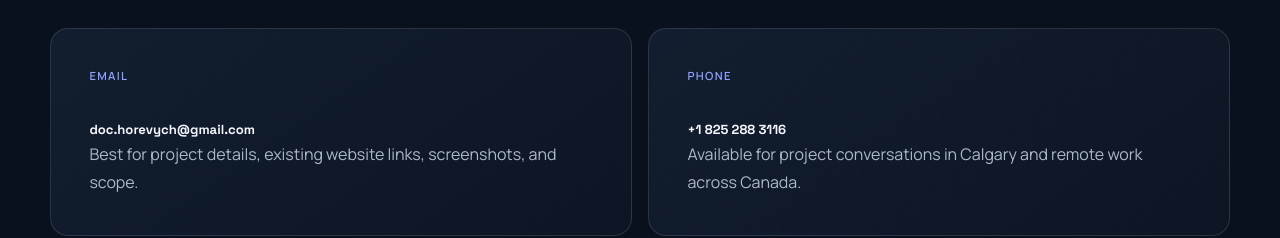
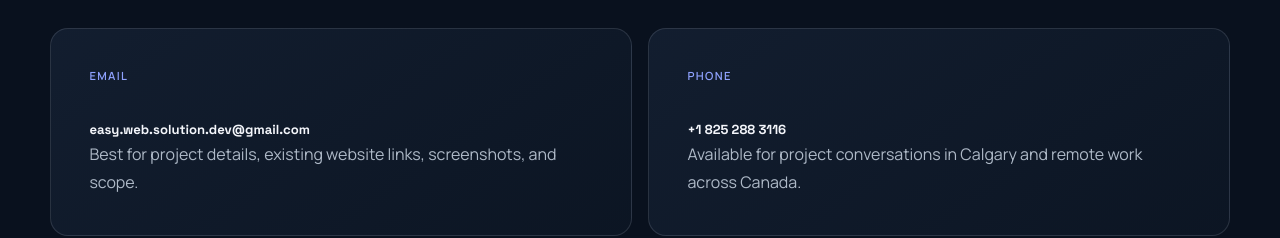
Before and after one commit to GorevitchAndrey/web-solution, a Next.js app: page /contact in a window 1280 px wide. Shown: the part 840-1078 px from the top of the page. Built offline with nearby package versions, Linux system fonts and the light colour scheme; no server answers.

Commit message:
main: replaced email address

```diff
--- a/app/contact/page.tsx
+++ b/app/contact/page.tsx
@@ -25,7 +25,7 @@ export default function ContactPage() {
           "@type": "ProfessionalService",
           name: "Easy Web Solution",
           url: siteUrl,
-          email: "mailto:doc.horevych@gmail.com",
+          email: "mailto:easy.web.solution.dev@gmail.com",
           telephone: "+18252883116",
           areaServed: [{ "@type": "City", name: "Calgary" }, { "@type": "Country", name: "Canada" }],
         },
@@ -65,9 +65,9 @@ export default function ContactPage() {
             <p>Email is the easiest way to send project context, links, screenshots, requirements, or a description of the problem.</p>
           </div>
           <div className="content-contact-grid">
-            <a className="content-card content-card--link" href="mailto:doc.horevych@gmail.com">
+            <a className="content-card content-card--link" href="mailto:easy.web.solution.dev@gmail.com">
               <span>Email</span>
-              <strong className="content-contact-value">doc.horevych@gmail.com</strong>
+              <strong className="content-contact-value">easy.web.solution.dev@gmail.com</strong>
               <p>Best for project details, existing website links, screenshots, and scope.</p>
             </a>
             <a className="content-card content-card--link" href="tel:+18252883116">
--- a/app/page.tsx
+++ b/app/page.tsx
@@ -87,7 +87,7 @@ const structuredData = {
   "@type": "ProfessionalService",
   name: "Easy Web Solution",
   url: siteUrl,
-  email: "mailto:doc.horevych@gmail.com",
+  email: "mailto:easy.web.solution.dev@gmail.com",
   telephone: "+18252883116",
   description: "Web design, website development, website fixes, and custom web applications for businesses in Calgary and beyond.",
   address: {
@@ -213,7 +213,7 @@ export default function Home() {
           <a href="#work">Work</a>
           <a href="#about">About</a>
         </nav>
-        <a className="home-header-cta" href="mailto:doc.horevych@gmail.com">
+        <a className="home-header-cta" href="mailto:easy.web.solution.dev@gmail.com">
           Start a project <Arrow />
         </a>
       </header>
@@ -358,7 +358,7 @@ export default function Home() {
         <p className="home-kicker">Have something in mind?</p>
         <h2>Let&apos;s make it<br /><em>work beautifully.</em></h2>
         <div className="home-contact-links">
-          <a href="mailto:doc.horevych@gmail.com">doc.horevych@gmail.com <Arrow /></a>
+          <a href="mailto:easy.web.solution.dev@gmail.com">easy.web.solution.dev@gmail.com <Arrow /></a>
           <a href="tel:+18252883116">+1 825 288 3116 <Arrow /></a>
         </div>
       </section>
```
Also changed, not shown: 1 other file (tests, documents, lock files or other folders).
